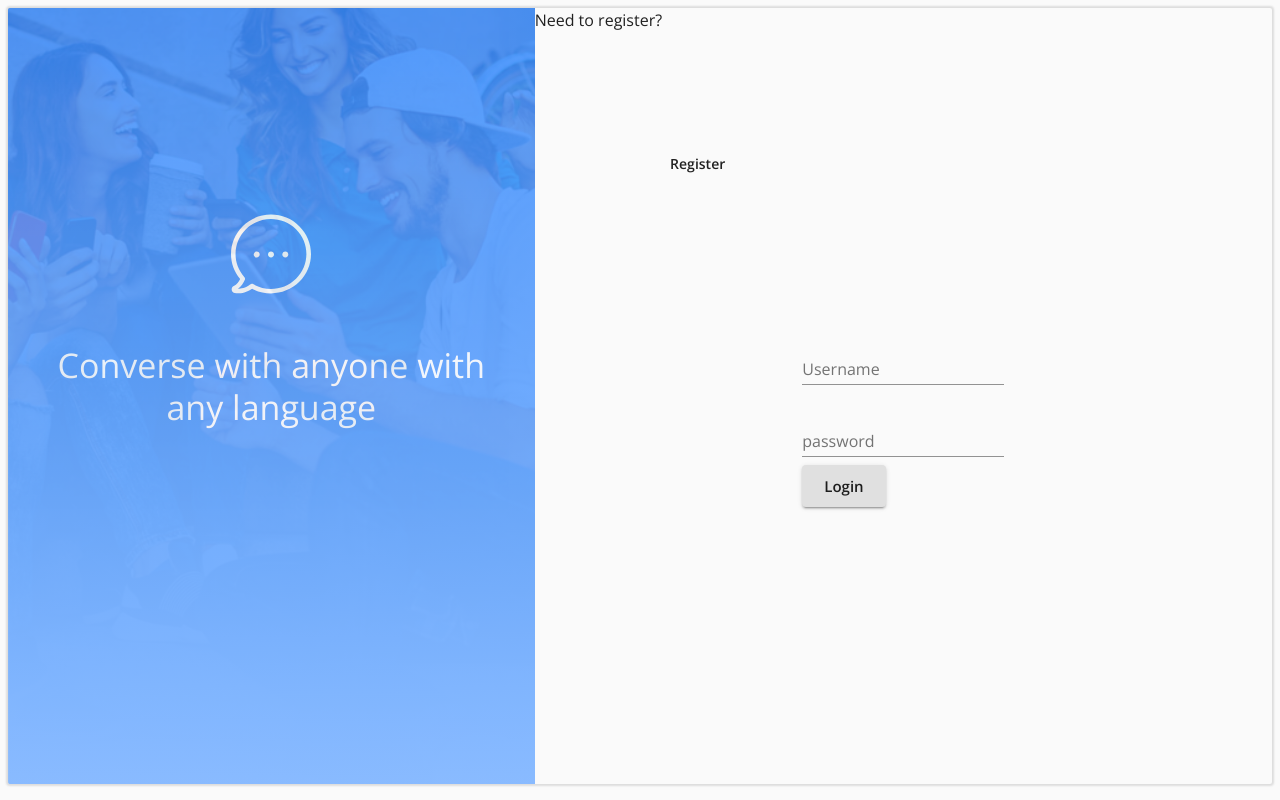
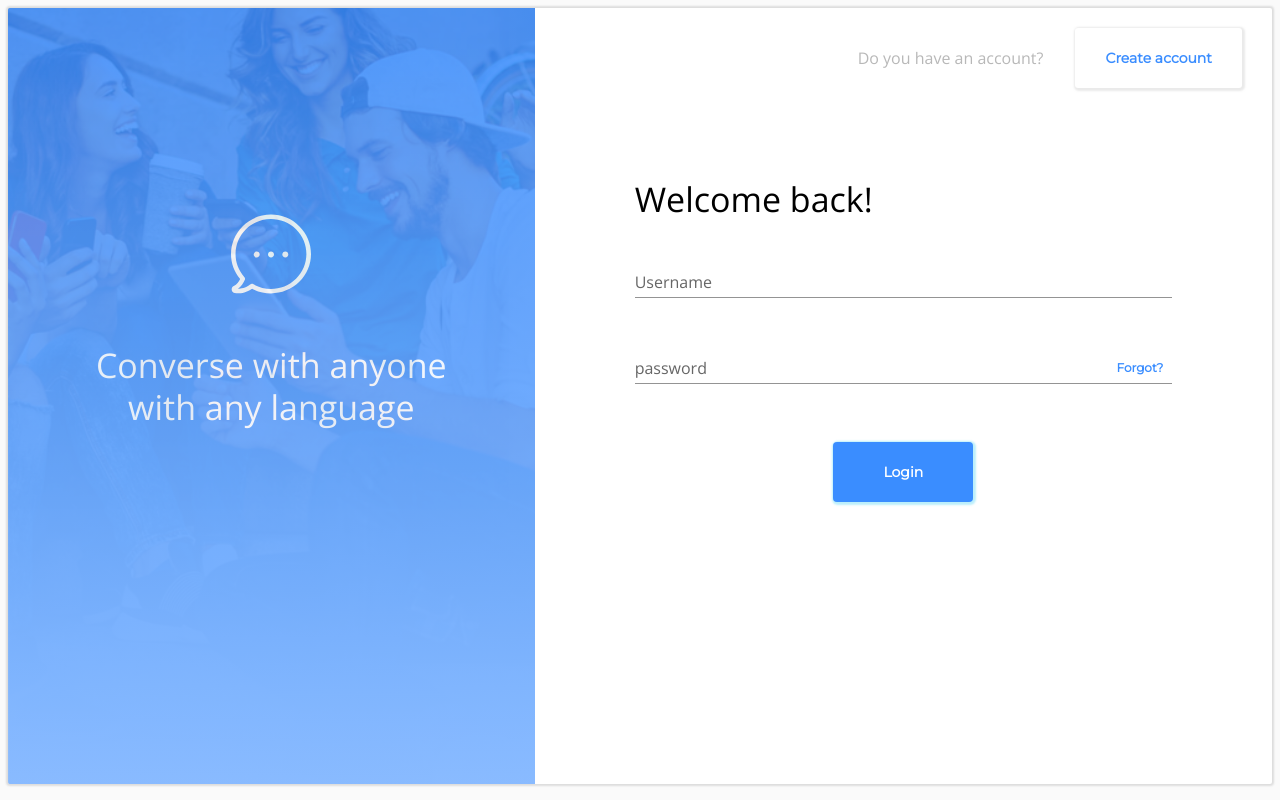
Before and after one commit to Ashrith1612/React-Messenger, a React (Create React App) app in the folder client/: page / in a window 1280 px wide. Both pictures are taken after a click on the button "Login". Built offline with nearby package versions, Linux system fonts and the light colour scheme; no server answers.

Commit message:
Implemented Login/Signup responsive UI

```diff
--- a/client/public/index.html
+++ b/client/public/index.html
@@ -11,6 +11,10 @@
     <link rel="manifest" href="%PUBLIC_URL%/manifest.json" />
     <link
       href="https://fonts.googleapis.com/css2?family=Open+Sans:wght@400;600&display=swap|Material+Icons"
+      rel="stylesheet"
+      type="text/css"
+    />
+    <link href="https://fonts.googleapis.com/css2?family=Montserrat&display=swap"
       rel="stylesheet"
       type="text/css"
     />
--- a/client/src/components/Logo/Logo.js
+++ b/client/src/components/Logo/Logo.js
@@ -8,11 +8,11 @@ import {
 import { useStyles } from "../../themes/styles/logo";
 import bubble from "../../assets/bubble.svg";
 
-const Logo = () => {
+const Logo = ({sm = 5}) => {
   const classes = useStyles();
 
   return (
-    <Grid item sm={5} className={classes.logoContainer}>
+    <Grid item sm={sm} className={classes.logoContainer}>
       <Hidden xsDown>
         <Box className={classes.logoOverlay}>
           <img src={bubble} alt="bubble" className={classes.logoBubble}/>
--- a/client/src/pages/Login.js
+++ b/client/src/pages/Login.js
@@ -2,6 +2,7 @@ import React from "react";
 import { Redirect, useHistory } from "react-router-dom";
 import { connect } from "react-redux";
 import {
+  Box,
   Grid,
   Typography,
   Button,
@@ -9,13 +10,16 @@ import {
   TextField,
   Container,
   CssBaseline,
+  InputAdornment,
 } from "@material-ui/core";
 import { Logo } from "../components";
 import { login } from "../store/utils/thunkCreators";
 import { useStyles } from "../themes/styles/login";
+import { useButtonStyles } from "../themes/styles/button";
 
 const Login = (props) => {
   const classes = useStyles();
+  const buttonClasses = useButtonStyles();
   const history = useHistory();
   const { user, login } = props;
 
@@ -35,16 +39,23 @@ const Login = (props) => {
     <Container maxWidth="lg" className={classes.container}>
       <CssBaseline />
       <Grid container className={classes.mainContainer}>
-        <Logo />
-        <Grid container item xs={12} sm={7} justifyContent="center">
-          <Grid container item>
-            <Typography>Need to register?</Typography>
-            <Button onClick={() => history.push("/register")}>Register</Button>
-          </Grid>
+        <Logo sm={5}/>
+        <Grid xs={12} sm={7} >
+          <Box className={classes.topContainer}>
+            <Typography variant="body1" className={classes.registerLabel}>
+              Do you have an account?
+            </Typography>
+            <Button
+              variant="contained"
+              className={buttonClasses.button}
+              onClick={() => history.push("/register")}>
+              Create account
+            </Button>
+          </Box>
           <form onSubmit={handleLogin}>
-            <Grid>
-              <Grid>
-                <FormControl margin="normal" required>
+            <Box className={classes.formContainer}>
+              <Typography variant="h4">Welcome back!</Typography>
+              <FormControl margin="normal" required fullWidth>
                 <TextField
                   aria-label="username"
                   label="Username"
@@ -52,21 +63,29 @@ const Login = (props) => {
                   type="text"
                 />
               </FormControl>
-              </Grid>
-              <FormControl margin="normal" required>
+              <FormControl margin="normal" required fullWidth>
                 <TextField
                   label="password"
                   aria-label="password"
                   type="password"
                   name="password"
+                  InputProps={{
+                    endAdornment: (
+                      <InputAdornment position="end">
+                        <Button className={classes.forgotButton}>
+                          Forgot?
+                        </Button>
+                      </InputAdornment>
+                    )
+                  }}
                 />
               </FormControl>
-              <Grid>
-                <Button type="submit" variant="contained" size="large">
+              <Box className={classes.buttonContainer}>
+                <Button type="submit" variant="contained" className={buttonClasses.buttonBlue}>
                   Login
                 </Button>
-              </Grid>
-            </Grid>
+              </Box>
+            </Box>
           </form>
         </Grid>
       </Grid>
--- a/client/src/pages/Signup.js
+++ b/client/src/pages/Signup.js
@@ -2,6 +2,7 @@ import React, { useState } from "react";
 import { Redirect, useHistory } from "react-router-dom";
 import { connect } from "react-redux";
 import {
+  Box,
   Grid,
   Container,
   CssBaseline,
@@ -12,11 +13,13 @@ import {
   FormHelperText,
 } from "@material-ui/core";
 import { Logo } from "../components";
+import { register } from "../store/utils/thunkCreators";
 import { useStyles } from "../themes/styles/signup";
-import { register } from "../store/utils/thunkCreators";
+import { useButtonStyles } from "../themes/styles/button";
 
-const Login = (props) => {
+const Signup = (props) => {
   const classes = useStyles();
+  const buttonClasses = useButtonStyles();
   const history = useHistory();
   const { user, register } = props;
   const [formErrorMessage, setFormErrorMessage] = useState({});
@@ -44,16 +47,23 @@ const Login = (props) => {
     <Container maxWidth="lg" className={classes.container}>
       <CssBaseline />
       <Grid container className={classes.mainContainer}>
-        <Logo />
-        <Grid container item xs={12} sm={7} justifyContent="center">
-          <Grid container item>
-            <Typography>Need to log in?</Typography>
-            <Button onClick={() => history.push("/login")}>Login</Button>
-          </Grid>
+        <Logo sm={5}/>
+        <Grid xs={12} sm={7}>
+          <Box className={classes.topContainer}>
+            <Typography variant="body1" className={classes.loginLabel}>
+              Already have an account?
+            </Typography>
+            <Button
+              variant="contained"
+              className={buttonClasses.button}
+              onClick={() => history.push("/login")}>
+              Login
+            </Button>
+          </Box>
           <form onSubmit={handleRegister}>
-          <Grid>
-            <Grid>
-              <FormControl>
+            <Box className={classes.formContainer}>
+              <Typography variant="h4">Create an account.</Typography>
+              <FormControl margin="normal" required fullWidth>
                 <TextField
                   aria-label="username"
                   label="Username"
@@ -62,9 +72,7 @@ const Login = (props) => {
                   required
                 />
               </FormControl>
-            </Grid>
-            <Grid>
-              <FormControl>
+              <FormControl margin="normal" required fullWidth>
                 <TextField
                   label="E-mail address"
                   aria-label="e-mail address"
@@ -73,9 +81,7 @@ const Login = (props) => {
                   required
                 />
               </FormControl>
-            </Grid>
-            <Grid>
-              <FormControl error={!!formErrorMessage.confirmPassword}>
+              <FormControl margin="normal" required fullWidth error={!!formErrorMessage.confirmPassword}>
                 <TextField
                   aria-label="password"
                   label="Password"
@@ -88,9 +94,7 @@ const Login = (props) => {
                   {formErrorMessage.confirmPassword}
                 </FormHelperText>
               </FormControl>
-            </Grid>
-            <Grid>
-              <FormControl error={!!formErrorMessage.confirmPassword}>
+              <FormControl margin="normal" required fullWidth error={!!formErrorMessage.confirmPassword}>
                 <TextField
                   label="Confirm Password"
                   aria-label="confirm password"
@@ -103,12 +107,13 @@ const Login = (props) => {
                   {formErrorMessage.confirmPassword}
                 </FormHelperText>
               </FormControl>
-            </Grid>
-            <Button type="submit" variant="contained" size="large">
-              Create
-            </Button>
-          </Grid>
-        </form>
+              <Box className={classes.buttonContainer}>
+                <Button type="submit" variant="contained" className={buttonClasses.buttonBlue}>
+                  Create
+                </Button>
+              </Box>
+            </Box>
+          </form>
         </Grid>
       </Grid>
     </Container>
@@ -129,4 +134,4 @@ const mapDispatchToProps = (dispatch) => {
   };
 };
 
-export default connect(mapStateToProps, mapDispatchToProps)(Login);
+export default connect(mapStateToProps, mapDispatchToProps)(Signup);
--- /dev/null
+++ b/client/src/themes/styles/button.js
@@ -0,0 +1,23 @@
+import { makeStyles } from "@material-ui/styles";
+
+export const useButtonStyles = makeStyles(theme => ({
+  button: {
+    background: theme.palette.background.primary,
+    borderRadius: 3,
+    border: 0,
+    color: theme.palette.primary.main,
+    height: 60,
+    padding: "0 30px",
+    "@media (max-width: 800px)": {
+      padding: "0 10px",
+    },
+    boxShadow: `1px 1px 2px 2px ${theme.palette.shadow.primary}`,
+  },
+  buttonBlue: {
+    background: theme.palette.primary.main,
+    color: theme.palette.background.primary,
+    height: 60,
+    padding: "0px 50px",
+    boxShadow: `1px 1px 2px 2px ${theme.palette.shadow.secondary}`,
+  },
+}));
--- a/client/src/themes/styles/login.js
+++ b/client/src/themes/styles/login.js
@@ -1,6 +1,6 @@
-import { makeStyles } from "@material-ui/styles"
+import { makeStyles } from "@material-ui/styles";
 
-export const useStyles = makeStyles(() => ({
+export const useStyles = makeStyles(theme => ({
   container: {
     display: "flex",
     padding: "8px 8px 16px 8px",
@@ -10,6 +10,43 @@ export const useStyles = makeStyles(() => ({
     height: "100%",
     boxShadow: "0px 0px 2px 2px #ddd",
     borderRadius: "2px",
-    overflow: "hidden"
+    overflow: "hidden",
+    backgroundColor: theme.palette.background.primary
   },
+  topContainer: {
+    display: "flex",
+    flexDirection: "row",
+    alignItems: "center",
+    justifyContent: "flex-end",
+    height: "80px",
+    margin: "10px 30px"
+  },
+  registerLabel: {
+    color: theme.palette.text.placeholder,
+    marginRight: "32px",
+    "@media (max-width: 420px)": {
+      marginRight: "8px"
+    },
+  },
+  formContainer: {
+    display: "flex",
+    flexDirection: "column",
+    alignItems: "flex-start",
+    justifyContent: "flex-start",
+    margin: "80px 100px 0 100px",
+    "@media (max-width: 800px)": {
+      margin: "80px 50px 0 50px"
+    },
+  },
+  buttonContainer: {
+    width: "100%",
+    display: "flex",
+    alignItems: "center",
+    justifyContent: "center",
+    marginTop: "50px",
+  },
+  forgotButton: {
+    color: theme.palette.primary.main,
+    fontSize: "12px"
+  }
 }));
--- a/client/src/themes/styles/logo.js
+++ b/client/src/themes/styles/logo.js
@@ -1,6 +1,6 @@
 import { makeStyles } from "@material-ui/styles"
 
-export const useStyles = makeStyles(() => ({
+export const useStyles = makeStyles(theme => ({
   logoContainer: {
     // eslint-disable-next-line no-undef
     backgroundImage: 'url("http://localhost:3000/bg-img.png")',
@@ -15,7 +15,7 @@ export const useStyles = makeStyles(() => ({
     flexDirection: "column",
     alignItems: "center",
     justifyContent: "center",
-    background: "linear-gradient(#3A8DFF, #86B9FF)",
+    background: theme.palette.background.gradient,
     opacity: 0.85,
   },
   logoBubble: {
@@ -23,7 +23,7 @@ export const useStyles = makeStyles(() => ({
     height: "80px",
   },
   logoText: {
-    margin: "50px 30px 150px 30px",
-    color: "#fff",
+    margin: "50px 50px 150px 50px",
+    color: theme.palette.text.logo,
   }
 }));
--- a/client/src/themes/styles/signup.js
+++ b/client/src/themes/styles/signup.js
@@ -1,6 +1,6 @@
-import { makeStyles } from "@material-ui/styles"
+import { makeStyles } from "@material-ui/styles";
 
-export const useStyles = makeStyles(() => ({
+export const useStyles = makeStyles(theme => ({
   container: {
     display: "flex",
     padding: "8px 8px 16px 8px",
@@ -10,6 +10,39 @@ export const useStyles = makeStyles(() => ({
     height: "100%",
     boxShadow: "0px 0px 2px 2px #ddd",
     borderRadius: "2px",
-    overflow: "hidden"
+    overflow: "hidden",
+    backgroundColor: theme.palette.background.primary
+  },
+  topContainer: {
+    display: "flex",
+    flexDirection: "row",
+    alignItems: "center",
+    justifyContent: "flex-end",
+    height: "80px",
+    margin: "10px 30px"
+  },
+  loginLabel: {
+    color: theme.palette.text.placeholder,
+    marginRight: "32px",
+    "@media (max-width: 420px)": {
+      marginRight: "8px"
+    },
+  },
+  formContainer: {
+    display: "flex",
+    flexDirection: "column",
+    alignItems: "flex-start",
+    justifyContent: "flex-start",
+    margin: "80px 100px 0 100px",
+    "@media (max-width: 800px)": {
+      margin: "80px 50px 0 50px"
+    },
+  },
+  buttonContainer: {
+    width: "100%",
+    display: "flex",
+    alignItems: "center",
+    justifyContent: "center",
+    marginTop: "50px",
   },
 }));
--- a/client/src/themes/theme.js
+++ b/client/src/themes/theme.js
@@ -7,6 +7,7 @@ export const theme = createTheme({
     button: {
       textTransform: "none",
       letterSpacing: 0,
+      fontFamily: "Montserrat, sans-serif",
       fontWeight: "bold"
     }
   },
@@ -15,10 +16,39 @@ export const theme = createTheme({
       input: {
         fontWeight: "bold"
       }
+    },
+    MuiFormControl: {
+      fullWidth: {
+        marginTop: "30px"
+      }
     }
   },
   palette: {
     primary: { main: "#3A8DFF" },
-    secondary: { main: "#B0B0B0" }
+    secondary: { main: "#B0B0B0" },
+    background: {
+      main: "#F5F5F5",
+      primary: "#FFF",
+      secondary: "#F5F5F5",
+      secondary2: "#FFF",
+      input: "#F5F5F5",
+      dialog: "#FFF",
+      disabled: "#E2E2E2",
+      hover: "#E5E5E5",
+      overlay: "rgba(0,0,0,0.6)",
+      gradient: "linear-gradient(#3A8DFF, #86B9FF)",
+    },
+    shadow: {
+      primary: "rgba(185, 185, 185, .3)",
+      secondary: "rgba(33, 203, 243, .3)"
+    },
+    text: {
+      primary: "#000",
+      secondary: "#666",
+      disabled: "#B2B2B2",
+      placeholder: "#B8B8B8",
+      title: "#787A97",
+      logo: "#fff",
+    }
   }
 });
```
Lines whose indentation alone changed are shown as unchanged.
